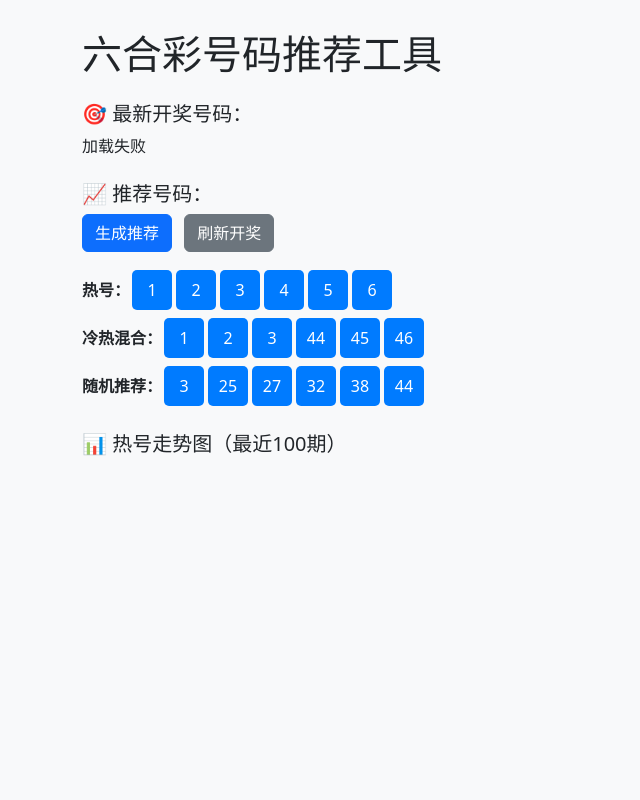
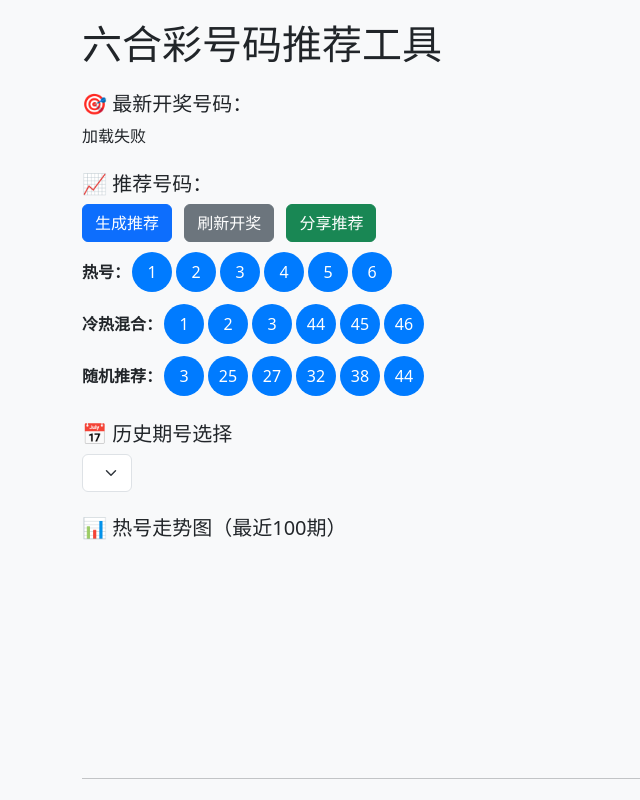
Before and after one commit to TombRaider001/lhc-helper, a plain HTML site: page index.html in a window 1280 px wide. Both pictures are taken after a click on the button "生成推荐". Shown: the top 800 px of the page, without its empty margins (0-640 px from the left). Drawn offline with nearby package versions, Linux system fonts and the light colour scheme; no server answers.

Commit message:
Add files via upload

```diff
--- a/index.html
+++ b/index.html
@@ -1,31 +1,30 @@
 <!DOCTYPE html>
 <html lang="zh">
 <head>
-  <meta charset="UTF-8" />
-  <meta name="viewport" content="width=device-width, initial-scale=1.0">
+  <meta charset="UTF-8">
+  <meta name="viewport" content="width=device-width, initial-scale=1">
   <title>六合彩推荐工具</title>
   <link href="https://cdn.jsdelivr.net/npm/bootstrap@5.3.0/dist/css/bootstrap.min.css" rel="stylesheet">
   <script src="https://cdn.jsdelivr.net/npm/chart.js"></script>
   <style>
-    body {
-      background: #f8f9fa;
-      padding: 30px;
-    }
+    body { background: #f8f9fa; padding: 20px; }
     .number-box {
       display: inline-block;
-      width: 40px;
-      height: 40px;
+      width: 40px; height: 40px;
       line-height: 40px;
       text-align: center;
       background: #007bff;
       color: white;
-      border-radius: 5px;
+      border-radius: 50%;
       margin: 2px;
+      cursor: pointer;
+      user-select: none;
     }
   </style>
 </head>
 <body>
 <div class="container">
+
   <h1 class="mb-4">六合彩号码推荐工具</h1>
 
   <div class="mb-4">
@@ -36,103 +35,131 @@
 
   <div class="mb-4">
     <h5>📈 推荐号码：</h5>
+    <div class="mb-2">
       <button class="btn btn-primary me-2" onclick="genAll()">生成推荐</button>
-      <button class="btn btn-secondary" onclick="refreshLatest()">刷新开奖</button>
-      <div class="mt-3"><strong>热号：</strong><span id="hot"></span></div>
-      <div class="mt-1"><strong>冷热混合：</strong><span id="mix"></span></div>
-      <div class="mt-1"><strong>随机推荐：</strong><span id="random"></span></div>
+      <button class="btn btn-secondary me-2" onclick="refreshLatest()">刷新开奖</button>
+      <button class="btn btn-success" onclick="shareNumbers()">分享推荐</button>
+    </div>
+    <div class="mt-2"><strong>热号：</strong><span id="hot"></span></div>
+    <div class="mt-2"><strong>冷热混合：</strong><span id="mix"></span></div>
+    <div class="mt-2"><strong>随机推荐：</strong><span id="random"></span></div>
   </div>
 
-    <div>
+  <div class="mb-4">
+    <h5>📅 历史期号选择</h5>
+    <select id="historySelect" class="form-select w-auto d-inline-block" onchange="onSelectHistory()"></select>
+  </div>
+
+  <div class="mb-4">
     <h5>📊 热号走势图（最近100期）</h5>
     <canvas id="freqChart" height="200"></canvas>
   </div>
+
+  <hr>
+
+  <div class="mt-4">
+    <h5>🧭 彩票说明</h5>
+    <p>六合彩（Mark Six）每期开奖 6 个号码 + 1 个特别号码，总号码范围 1–49。</p>
+    <ul>
+      <li>热号：在最近 100 期中最常开的 6 个号码。</li>
+      <li>冷号：最近 100 期中最少开的 6 个号码。</li>
+      <li>冷热混合：热号前三 + 冷号前三组合。</li>
+      <li>随机推荐：系统随机生成 6 个号码。</li>
+    </ul>
+    <p>⚠️ 本工具仅供参考，彩票属于随机风险，请谨慎对待。</p>
+  </div>
+
 </div>
 
 <script>
-    let historyData = [];
+let historyData = [], historyIssues = [];
 
-    async function fetchLatest() {
+async function fetchLatest(){
   try {
     const res = await fetch('https://hk.marksixapi.com/latest');
-        const obj = await res.json();
-        const info = obj.data;
-        document.getElementById('latestInfo').textContent = `第 ${info.expect || info.issue || '-'} 期 - ${info.time || ''}`;
-        const nums = info.nums || (info.openCode ? info.openCode.split(',') : []);
-        document.getElementById('latestNums').innerHTML = nums.map(n => `<span class="number-box">${n}</span>`).join('');
-      } catch (e) {
+    const info = (await res.json()).data;
+    document.getElementById('latestInfo').textContent = `第 ${info.issue} 期 - ${info.time}`;
+    document.getElementById('latestNums').innerHTML = info.nums.map(n => `<span class="number-box" onclick="copyNum(${n})">${n}</span>`).join('');
+  } catch {
     document.getElementById('latestInfo').textContent = '加载失败';
   }
 }
 
-    async function fetchHistory() {
+async function fetchHistory(){
   try {
     const res = await fetch('https://hk.marksixapi.com/history?limit=100');
-        const obj = await res.json();
-        historyData = obj.data.map(e => e.nums.map(Number));
+    const arr = (await res.json()).data;
+    historyData = arr.map(e => e.nums.map(Number));
+    historyIssues = arr.map(e => e.issue);
+    initHistorySelector();
     drawChart();
-      } catch (e) {
+  } catch {
     alert('历史数据获取失败');
   }
 }
 
-    function calcFreq() {
-      const freq = {};
-      for (let i = 1; i <= 49; i++) freq[i] = 0;
-      historyData.forEach(arr => arr.forEach(n => freq[n]++));
-      const sorted = Object.entries(freq).sort((a, b) => b[1] - a[1]);
-      const hot = sorted.slice(0, 6).map(e => +e[0]);
-      const cold = sorted.slice(-6).map(e => +e[0]);
-      return { hot, cold, freq };
+function initHistorySelector(){
+  const sel = document.getElementById('historySelect');
+  sel.innerHTML = historyIssues.map((iss,i)=>`<option value="${i}">${historyIssues[i]}</option>`).join('');
 }
 
-    function genAll() {
-      const { hot, cold } = calcFreq();
-      document.getElementById('hot').innerHTML = hot.map(n => `<span class="number-box">${n}</span>`).join('');
-      const mix = [...hot.slice(0, 3), ...cold.slice(0, 3)].sort((a, b) => a - b);
-      document.getElementById('mix').innerHTML = mix.map(n => `<span class="number-box">${n}</span>`).join('');
-      const pool = Array.from({ length: 49 }, (_, i) => i + 1);
-      const rand = [];
-      while (rand.length < 6) {
-        const idx = Math.floor(Math.random() * pool.length);
-        rand.push(pool.splice(idx, 1)[0]);
-      }
-      document.getElementById('random').innerHTML = rand.sort((a, b) => a - b).map(n => `<span class="number-box">${n}</span>`).join('');
+function onSelectHistory(){
+  const idx = document.getElementById('historySelect').value;
+  const nums = historyData[idx];
+  alert(`第 ${historyIssues[idx]} 期 历史开奖号码：${nums.join(' ')}`);
 }
 
-    function refreshLatest() {
-      document.getElementById('latestInfo').textContent = '加载中...';
-      document.getElementById('latestNums').innerHTML = '';
+function calcFreq(){
+  const freq = {};
+  for(let i=1;i<=49;i++) freq[i]=0;
+  historyData.forEach(arr=>arr.forEach(n=>freq[n]++));
+  const sorted = Object.entries(freq).sort((a,b)=>b[1]-a[1]);
+  const hot = sorted.slice(0,6).map(e=>+e[0]), cold = sorted.slice(-6).map(e=>+e[0]);
+  return {hot,cold,freq};
+}
+
+function genAll(){
+  const {hot,cold} = calcFreq();
+  document.getElementById('hot').innerHTML = hot.map(n=>`<span class="number-box" onclick="copyNum(${n})">${n}</span>`).join('');
+  const mix = [...hot.slice(0,3),...cold.slice(0,3)].sort((a,b)=>a-b);
+  document.getElementById('mix').innerHTML = mix.map(n=>`<span class="number-box" onclick="copyNum(${n})">${n}</span>`).join('');
+  const pool = Array.from({length:49},(_,i)=>i+1);
+  const rand=[];
+  while(rand.length<6) rand.push(pool.splice(Math.floor(Math.random()*pool.length),1)[0]);
+  document.getElementById('random').innerHTML = rand.sort((a,b)=>a-b).map(n=>`<span class="number-box" onclick="copyNum(${n})">${n}</span>`).join('');
+}
+
+function refreshLatest(){
+  document.getElementById('latestInfo').textContent='加载中...';
+  document.getElementById('latestNums').innerHTML='';
   fetchLatest();
 }
 
-    function drawChart() {
-      const { freq } = calcFreq();
-      const labels = Object.keys(freq);
-      const values = Object.values(freq);
+function shareNumbers(){
+  const hot = document.getElementById('hot').textContent;
+  const mix = document.getElementById('mix').textContent;
+  const rand = document.getElementById('random').textContent;
+  const text = `推荐号码\n热号：${hot}\n冷热混合：${mix}\n随机推荐：${rand}`;
+  navigator.clipboard.writeText(text).then(() => alert('推荐号码已复制到剪贴板！'));
+}
+
+function copyNum(n){
+  navigator.clipboard.writeText(n).then(() => alert(`已复制号码 ${n}`));
+}
+
+function drawChart(){
+  const {freq} = calcFreq();
   new Chart(document.getElementById('freqChart'), {
-        type: 'bar',
-        data: {
-          labels,
-          datasets: [{
-            label: '出现次数',
-            data: values,
-            backgroundColor: '#007bff'
-          }]
+    type:'bar',
+    data:{
+      labels: Object.keys(freq),
+      datasets:[{label:'出现次数',data:Object.values(freq),backgroundColor:'#007bff'}]
     },
-        options: {
-          responsive: true,
-          scales: {
-            y: { beginAtZero: true }
-          }
-        }
+    options:{scales:{y:{beginAtZero:true}},responsive:true}
   });
 }
 
-    (async function () {
-      await fetchHistory();
-      await fetchLatest();
-    })();
+(async()=>{ await fetchHistory(); await fetchLatest(); })();
 </script>
 </body>
 </html>
```
Lines whose indentation alone changed are shown as unchanged.
